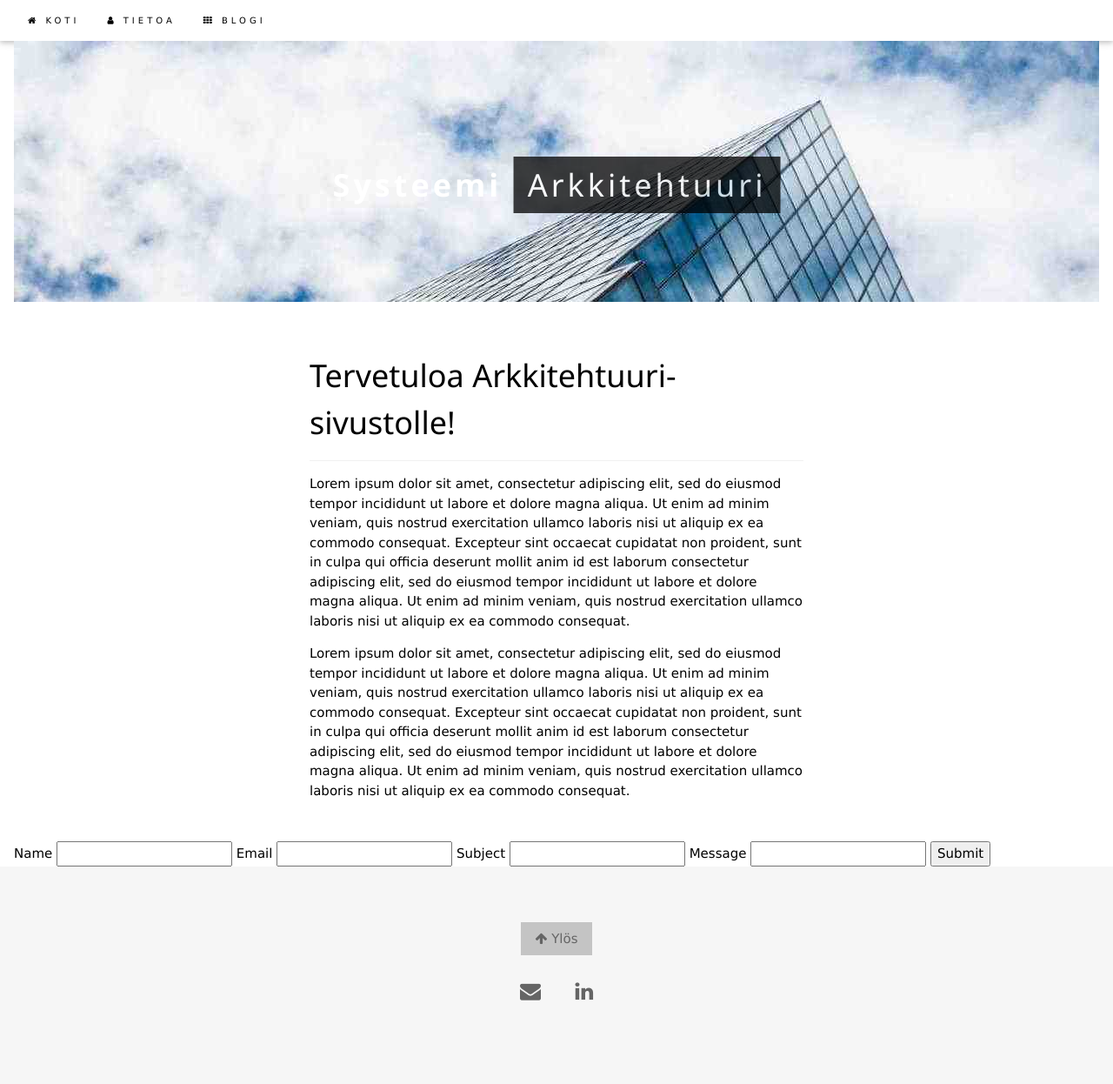
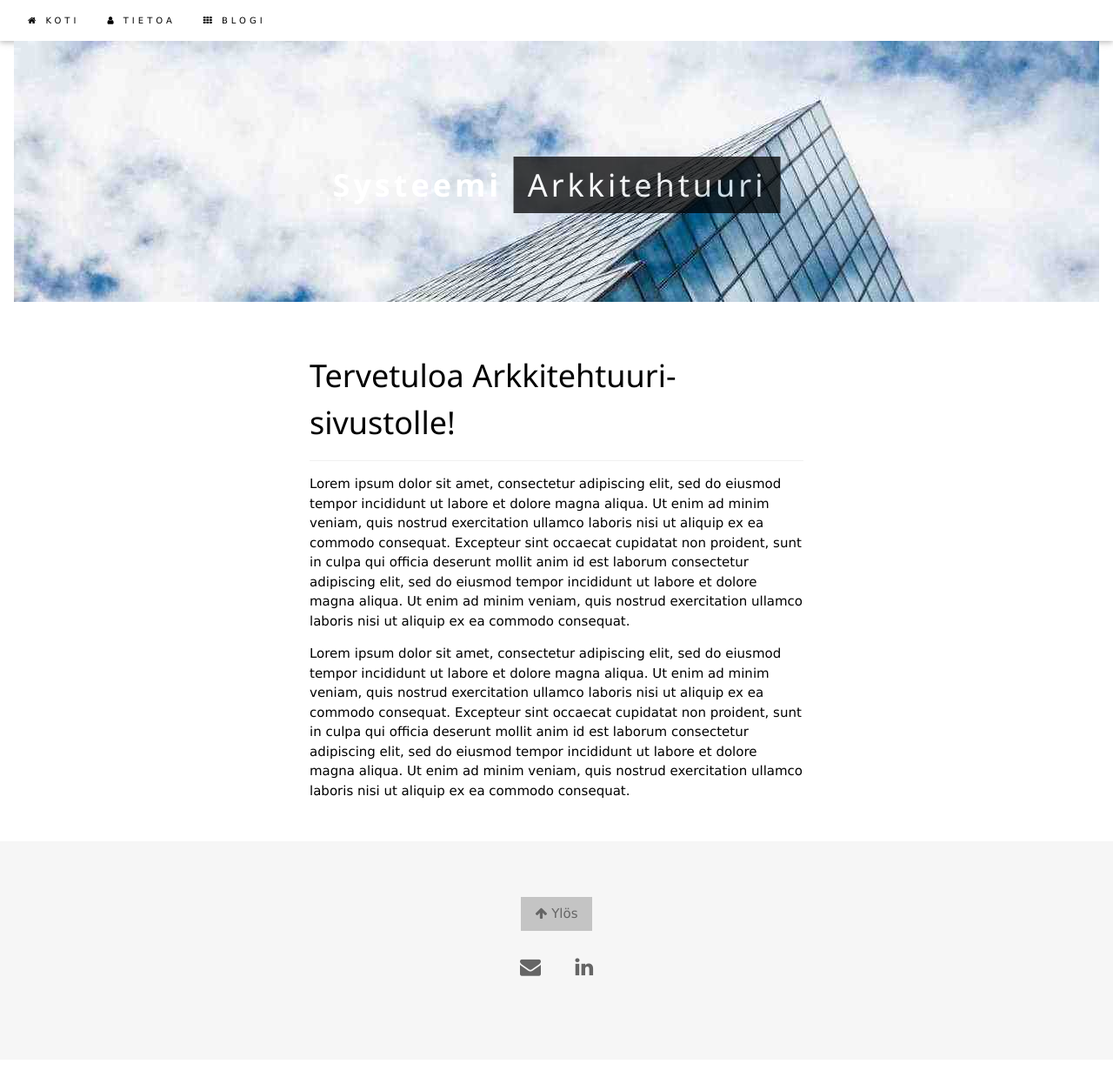
Before and after one commit to seme/seme.github.io, a Jekyll site: the page built from index.html, in a window 1280 px wide. Shown: the whole page at 87% size. Built offline with Jekyll 4.4.1, drawn with Linux system fonts in a browser that asks for light colours; after the commit the page ends 1218 px from its top, so only the background shows below that.

Commit message:
Update index.html

```diff
--- a/index.html
+++ b/index.html
@@ -27,21 +27,3 @@ title: Arkkitehtuuri
 			</p>
 		</div>
 	</div>
-
-	<div>
-		<form id="ilmoittautuminen">
-			<label for="name">Name</label>
-			<input type="text" name="name" id="name" />
-
-			<label for="email">Email</label>
-			<input type="email" name="email" id="email" />
-
-			<label for="subject">Subject</label>
-			<input type="subject" name="subject" id="subject" />
-
-			<label for="message">Message</label>
-			<input type="message" name="message" id="message" />
-
-    			<button type="submit">Submit</button>
-  		</form>
-	</div>
```
